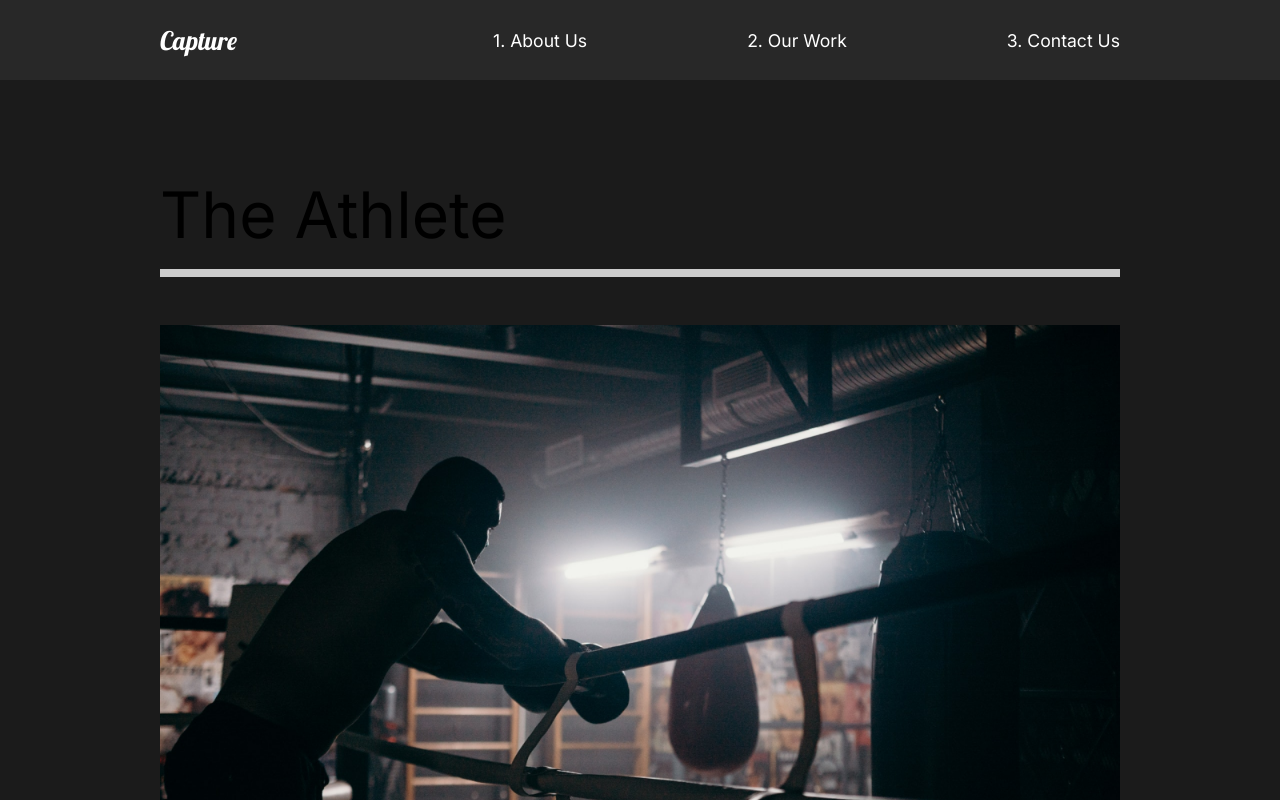
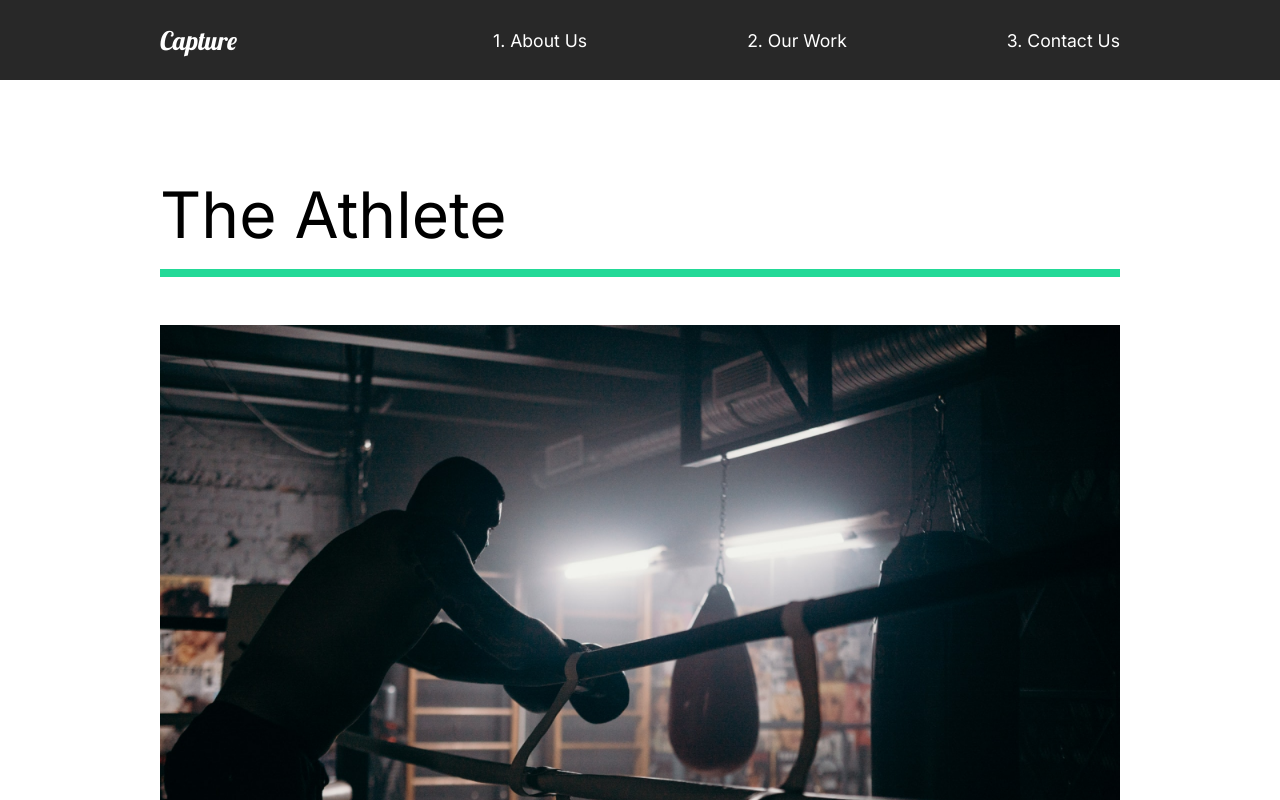
Before and after one commit to M-Rb3/capture, a React (Create React App) app: page /work in a window 1280 px wide. Shown: the top 800 px of the page. Built offline with nearby package versions, Linux system fonts and the light colour scheme.

Commit message:
our work and about us animations

```diff
--- a/src/App.js
+++ b/src/App.js
@@ -8,13 +8,17 @@
 import Nav from "./components/Nav";
 import MovieDetail from "./pages/MovieDetail";
 // Router
-import { Switch, Route } from "react-router-dom";
+import { Switch, Route, useLocation } from "react-router-dom";
+// Animation
+import { AnimatePresence } from "framer-motion";
 function App() {
+  const location = useLocation();
   return (
     <div className="App">
       <GlobalStyle />
       <Nav />
-      <Switch>
+      <AnimatePresence exitBeforeEnter>
+        <Switch location={location} key={location.pathname}>
           <Route path="/" exact>
             <AboutUs />
           </Route>
@@ -28,6 +32,7 @@
             <ContactUS />
           </Route>
         </Switch>
+      </AnimatePresence>
     </div>
   );
 }
--- /dev/null
+++ b/src/animation.js
@@ -0,0 +1,71 @@
+export const pageAnimation = {
+  hidden: {
+    opacity: 0,
+    y: 300,
+  },
+  show: {
+    opacity: 1,
+    y: 0,
+    transition: {
+      duration: 0.5,
+      when: "beforeChildren",
+      staggerChildren: 0.25,
+    },
+  },
+  exit: {
+    opacity: 0,
+    transition: {
+      duration: 0.5,
+    },
+  },
+};
+
+export const titleAnim = {
+  hidden: { y: 200 },
+  show: {
+    y: 0,
+    transition: { duration: 0.75, ease: "easeOut" },
+  },
+};
+
+export const fade = {
+  hidden: { opacity: 0 },
+  show: { opacity: 1, transition: { ease: "easeOut", duration: 0.75 } },
+};
+
+export const photoAnim = {
+  hidden: { scale: 1.5, opacity: 0 },
+  show: {
+    scale: 1,
+    opacity: 1,
+    transition: {
+      ease: "easeOut",
+      duration: 0.75,
+    },
+  },
+};
+
+export const lineAnim = {
+  hidden: { width: "0%" },
+  show: {
+    width: "100%",
+    transition: { duration: 1 },
+  },
+};
+
+export const slider = {
+  hidden: { x: "-130%", skew: "45deg" },
+  show: {
+    x: "100%",
+    skew: "0deg",
+    transition: { duration: 1, ease: "easeOut" },
+  },
+};
+
+export const sliderContainer = {
+  hidden: { opacity: 1 },
+  show: {
+    opacity: 1,
+    transition: { staggerChildren: "0.15", ease: "easeOut" },
+  },
+};
--- /dev/null
+++ b/src/components/Wave.js
@@ -0,0 +1,29 @@
+import React from "react";
+import styled from "styled-components";
+import { motion } from "framer-motion";
+
+const Wave = () => {
+  return (
+    <WaveSvg
+      viewBox="0 0 1440 363"
+      fill="none"
+      xmlns="http://www.w3.org/2000/svg"
+    >
+      <motion.path
+        initial={{ pathLength: 0, pathOffset: 1 }}
+        animate={{ pathLength: 1, pathOffset: 0 }}
+        transition={{ duration: 1 }}
+        d="M1440 27.4774C1352.73 19.8184 1122.41 49.0556 899.331 227.276C620.48 450.052 354.282 355.647 170.328 185.318C23.165 49.0556 -4.21721 8.32998 0.487081 5"
+        stroke="#D96ED4"
+        strokeOpacity="0.5"
+        strokeWidth="10"
+      />
+    </WaveSvg>
+  );
+};
+const WaveSvg = styled.svg`
+  position: absolute;
+  left: 0;
+  z-index: 1;
+`;
+export default Wave;
--- a/src/pages/AboutUs.js
+++ b/src/pages/AboutUs.js
@@ -3,13 +3,22 @@
 import AboutSection from "../components/AboutSection";
 import ServicesSection from "../components/ServicesSection";
 import FaqSection from "../components/FaqSection";
+// Animatons
+import { motion } from "framer-motion";
+import { pageAnimation } from "../animation";
+
 const AboutUs = () => {
   return (
-    <>
+    <motion.div
+      variants={pageAnimation}
+      exit="exit"
+      initial="hidden"
+      animate="show"
+    >
       <AboutSection />
       <ServicesSection />
       <FaqSection />
-    </>
+    </motion.div>
   );
 };
 
--- a/src/pages/ContactUs.js
+++ b/src/pages/ContactUs.js
@@ -1,10 +1,19 @@
 import React from "react";
+// Animatons
+import { motion } from "framer-motion";
+import { pageAnimation } from "../animation";
 
 const ContactUS = () => {
   return (
-    <div>
+    <motion.div
+      variants={pageAnimation}
+      exit="exit"
+      initial="hidden"
+      animate="show"
+      style={{ background: "#fff" }}
+    >
       <h1>Contact US</h1>
-    </div>
+    </motion.div>
   );
 };
 export default ContactUS;
--- a/src/pages/MovieDetail.js
+++ b/src/pages/MovieDetail.js
@@ -2,6 +2,9 @@
 import styled from "styled-components";
 import { useHistory } from "react-router-dom";
 import { MovieState } from "../movieState";
+// Animation
+import { motion } from "framer-motion";
+import { pageAnimation } from "../animation";
 
 const MovieDetail = () => {
   const history = useHistory();
@@ -16,7 +19,12 @@
   return (
     <>
       {movie && (
-        <Details>
+        <Details
+          variants={pageAnimation}
+          exit="exit"
+          initial="hidden"
+          animate="show"
+        >
           <HeadLine>
             <h2>{movie.title}</h2>
             <img src={movie.mainImg} alt="movie" />
@@ -39,7 +47,7 @@
   );
 };
 
-const Details = styled.div`
+const Details = styled(motion.div)`
   color: white;
 `;
 const HeadLine = styled.div`
--- a/src/pages/OurWork.js
+++ b/src/pages/OurWork.js
@@ -5,14 +5,39 @@
 import athlete from "../img/athlete-small.png";
 import goodtimes from "../img/goodtimes-small.png";
 import racer from "../img/theracer-small.png";
+// Animatons
+import { motion } from "framer-motion";
+import {
+  pageAnimation,
+  fade,
+  photoAnim,
+  lineAnim,
+  slider,
+  sliderContainer,
+} from "../animation";
+
 const OurWork = () => {
   return (
-    <Work>
+    <Work
+      variants={pageAnimation}
+      exit="exit"
+      initial="hidden"
+      animate="show"
+      style={{ background: "#fff" }}
+    >
+      <motion.div variants={sliderContainer}>
+        <Frame1 variants={slider}></Frame1>
+        <Frame2 variants={slider}></Frame2>
+        <Frame3 variants={slider}></Frame3>
+        <Frame4 variants={slider}></Frame4>
+      </motion.div>
       <Movie>
-        <h2>The Athlete</h2>
-        <div className="line"></div>
+        <motion.h2 variants={fade}>The Athlete</motion.h2>
+        <motion.div variants={lineAnim} className="line"></motion.div>
         <Link to="/work/the-athlete">
-          <img src={athlete} alt="athlete" />
+          <Hide>
+            <motion.img variants={photoAnim} src={athlete} alt="athlete" />
+          </Hide>
         </Link>
       </Movie>
       <Movie>
@@ -33,7 +58,7 @@
   );
 };
 
-const Work = styled.div`
+const Work = styled(motion.div)`
   min-height: 100vh;
   overflow: hidden;
   padding: 5rem 10rem;
@@ -45,7 +70,7 @@
   padding-bottom: 10rem;
   .line {
     height: 0.5rem;
-    background-color: #cccccc;
+    background-color: #23d997;
     margin-bottom: 3rem;
   }
   img {
@@ -55,4 +80,28 @@
   }
 `;
 
+const Hide = styled.div`
+  overflow: hidden;
+`;
+
+// Frame Animation
+const Frame1 = styled(motion.div)`
+  position: fixed;
+  left: 0;
+  top: 10%;
+  width: 100%;
+  height: 100vh;
+  background: #fffebf;
+  z-index: 2;
+`;
+const Frame2 = styled(Frame1)`
+  background: #ff8efb;
+`;
+const Frame3 = styled(Frame1)`
+  background: #8ed2ff;
+`;
+const Frame4 = styled(Frame1)`
+  background: #8effa0;
+`;
+
 export default OurWork;
--- a/src/style.js
+++ b/src/style.js
@@ -10,6 +10,7 @@
 `;
 
 export const Description = styled.div`
+  z-index: 2;
   flex: 1;
   padding-right: 5rem;
   h2 {
@@ -17,6 +18,7 @@
   }
 `;
 export const Image = styled.div`
+  z-index: 2;
   flex: 1;
   overflow: hidden;
   img {
```
Also changed, not shown: src/components/AboutSection.js (+31 -11 lines). Lines whose indentation alone changed are shown as unchanged.
